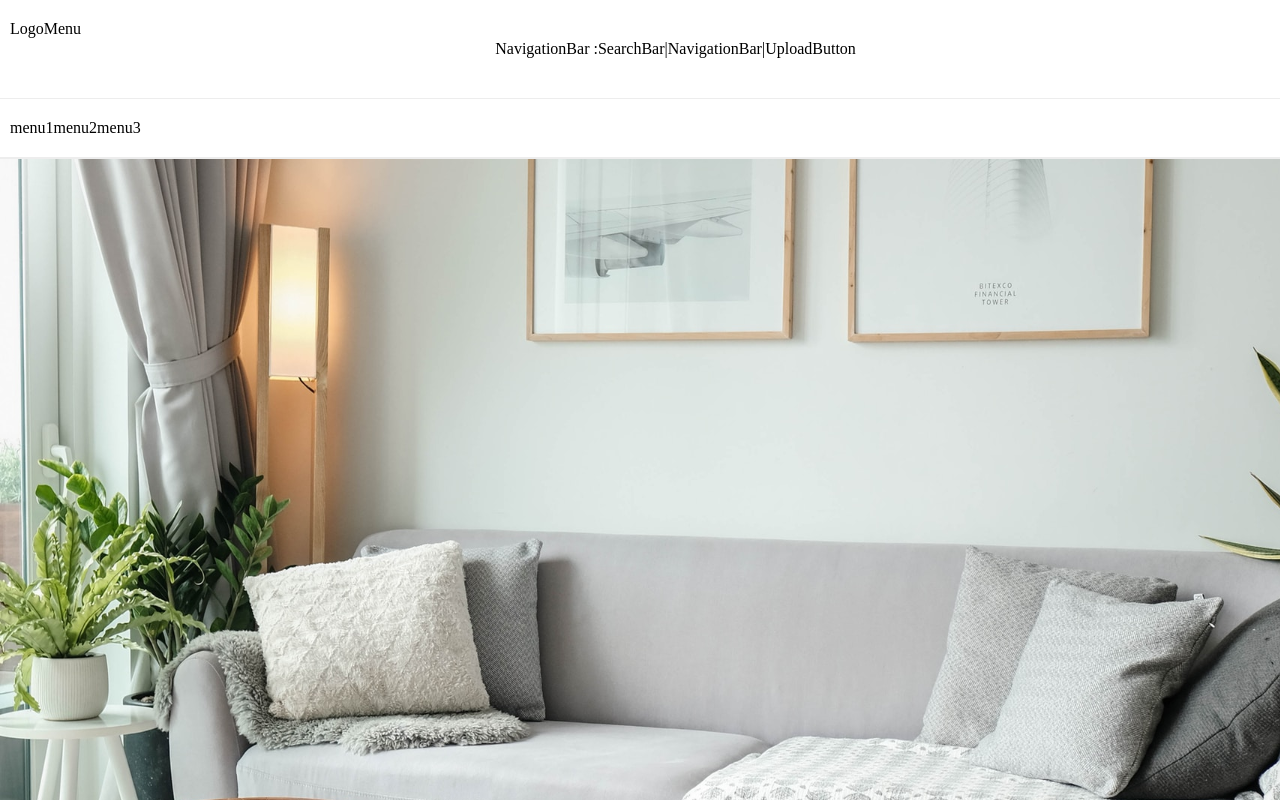
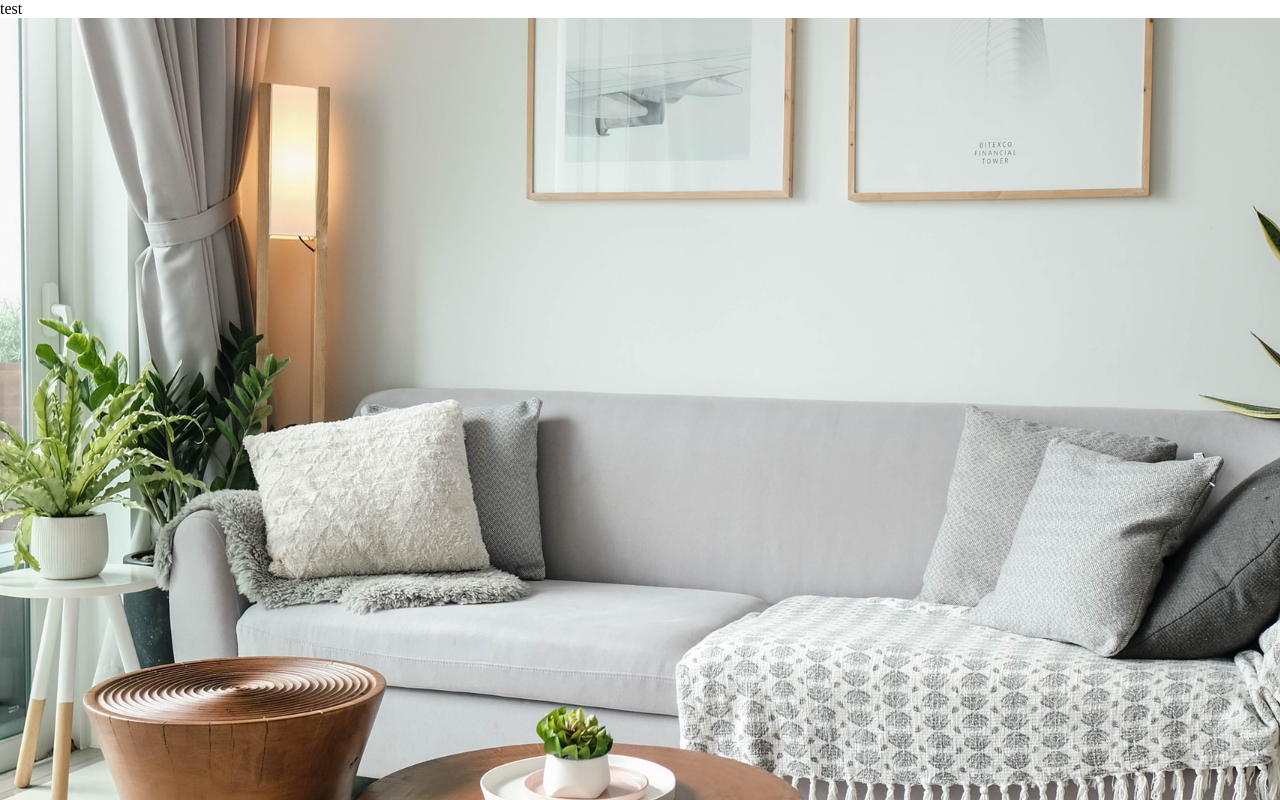
Before and after one commit to wynter22/w-commerce, a React (Create React App) app: page / in a window 1280 px wide. Shown: the top 800 px of the page. Built offline with nearby package versions, Linux system fonts and the light colour scheme.

Commit message:
recoil setting 및 menu recoil 적용

```diff
--- a/package.json
+++ b/package.json
@@ -18,6 +18,7 @@
     "react-dom": "^17.0.2",
     "react-router-dom": "^6.2.2",
     "react-scripts": "5.0.0",
+    "recoil": "^0.6.1",
     "sass": "^1.49.9",
     "typescript": "^4.6.2"
   },
--- a/src/components/common/main/Header.tsx
+++ b/src/components/common/main/Header.tsx
@@ -1,30 +1,19 @@
 import React from 'react';
+import { useRecoilState } from 'recoil';
+import MenuState from 'store/menu';
 
-const header = () => {
+const Header = () => {
+  const [menuList] = useRecoilState(MenuState);
+
   return (
     <>
-      <header className="navigation">
-        <div className="navigation-primary">
-          <div className="navigation-primary__content">
-            <div>Logo</div>
-            <div>Menu</div>
-            <div className="navigation-primary__right">
-              NavigationBar :<div>SearchBar</div>
-              <div>|NavigationBar</div>
-              <div>|UploadButton</div>
-            </div>
-          </div>
-        </div>
-        <div className="navigation-secondary">
-          <div className="navigation-secondary__content">
-            <div>menu1</div>
-            <div>menu2</div>
-            <div>menu3</div>
-          </div>
-        </div>
+      <header className="">
+        {menuList.map(menu => (
+          <div key={menu.id}>{menu.name}</div>
+        ))}
       </header>
     </>
   );
 };
 
-export default header;
+export default Header;
--- a/src/index.tsx
+++ b/src/index.tsx
@@ -1,11 +1,14 @@
 import React from 'react';
 import ReactDOM from 'react-dom';
+import { RecoilRoot } from 'recoil';
 import 'styles/index.scss';
 import App from './App';
 
 ReactDOM.render(
   <React.StrictMode>
-    <App />
+    <RecoilRoot>
+      <App />
+    </RecoilRoot>
   </React.StrictMode>,
   document.getElementById('root')
 );
--- /dev/null
+++ b/src/store/menu/index.ts
@@ -0,0 +1,25 @@
+import { atom } from 'recoil';
+export interface ISubMenuTypes {
+  id: string;
+  name: string;
+  parent: string;
+}
+
+export interface IMenuTypes {
+  id: string;
+  name: string;
+  subMenuList: ISubMenuTypes[];
+}
+
+const MenuState = atom<IMenuTypes[]>({
+  key: 'menuState',
+  default: [
+    {
+      id: 'test',
+      name: 'test',
+      subMenuList: [],
+    },
+  ],
+});
+
+export default MenuState;
```
Also changed, not shown: src/@types/window.d.ts (added, +16 -0 lines), src/utils/device/index.ts (added, +10 -0 lines), 1 other file (tests, documents, lock files or other folders).
